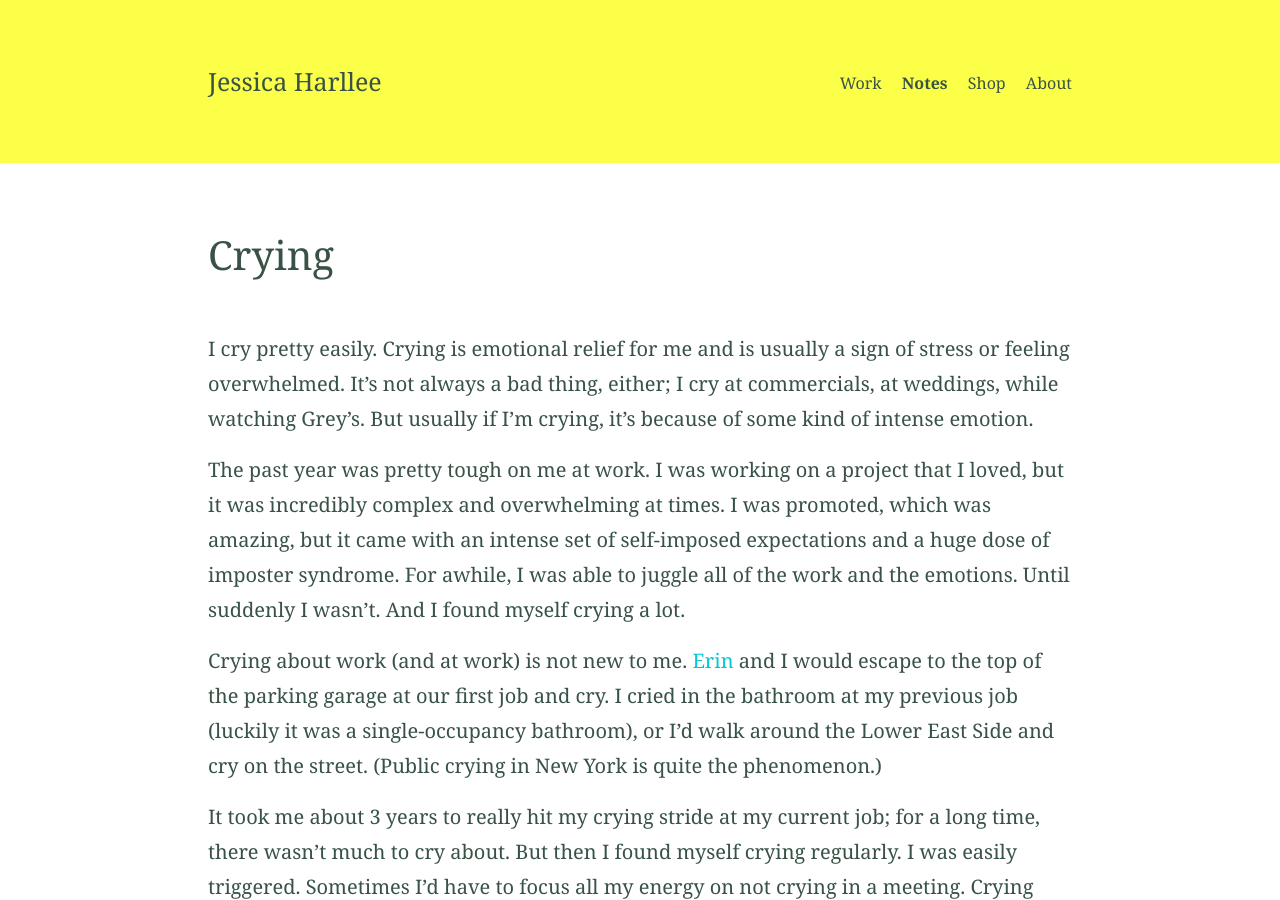
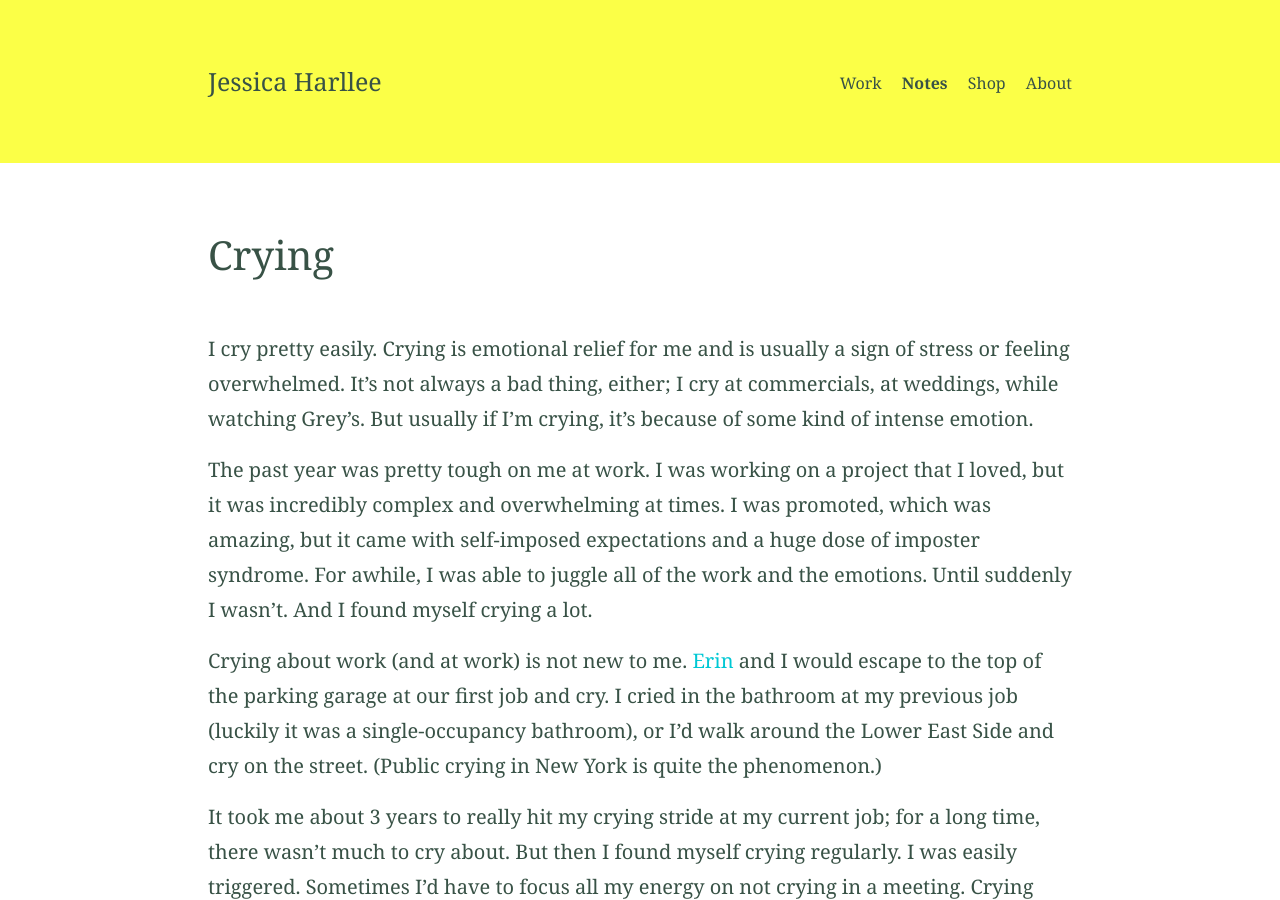
Before and after one commit to harllee/jessicaharllee.com, a Jekyll site: the page built from _posts/2017-06-25-crying.markdown, in a window 1280 px wide and 900 px high. Built offline with Jekyll 4.4.1, drawn with Linux system fonts in a browser that asks for light colours; comment, search, counter and statistics services are not loaded.

Commit message:
Updated Crying

```diff
--- a/_posts/2017-06-25-crying.markdown
+++ b/_posts/2017-06-25-crying.markdown
@@ -8,7 +8,7 @@ tags:
 
 I cry pretty easily. Crying is emotional relief for me and is usually a sign of stress or feeling overwhelmed. It's not always a bad thing, either; I cry at commercials, at weddings, while watching Grey's. But usually if I'm crying, it's because of some kind of intense emotion.
 
-The past year was pretty tough on me at work. I was working on a project that I loved, but it was incredibly complex and overwhelming at times. I was promoted, which was amazing, but it came with an intense set of self-imposed expectations and a huge dose of imposter syndrome. For awhile, I was able to juggle all of the work and the emotions. Until suddenly I wasn't. And I found myself crying a lot.
+The past year was pretty tough on me at work. I was working on a project that I loved, but it was incredibly complex and overwhelming at times. I was promoted, which was amazing, but it came with self-imposed expectations and a huge dose of imposter syndrome. For awhile, I was able to juggle all of the work and the emotions. Until suddenly I wasn't. And I found myself crying a lot.
 
 Crying about work (and at work) is not new to me. [Erin](http://madebyeno.com) and I would escape to the top of the parking garage at our first job and cry. I cried in the bathroom at my previous job (luckily it was a  single-occupancy bathroom), or I'd walk around the Lower East Side and cry on the street. (Public crying in New York is quite the phenomenon.)
 
```
Also changed, not shown: other parts of _posts/2017-06-25-crying.markdown (+1 -1 lines).
